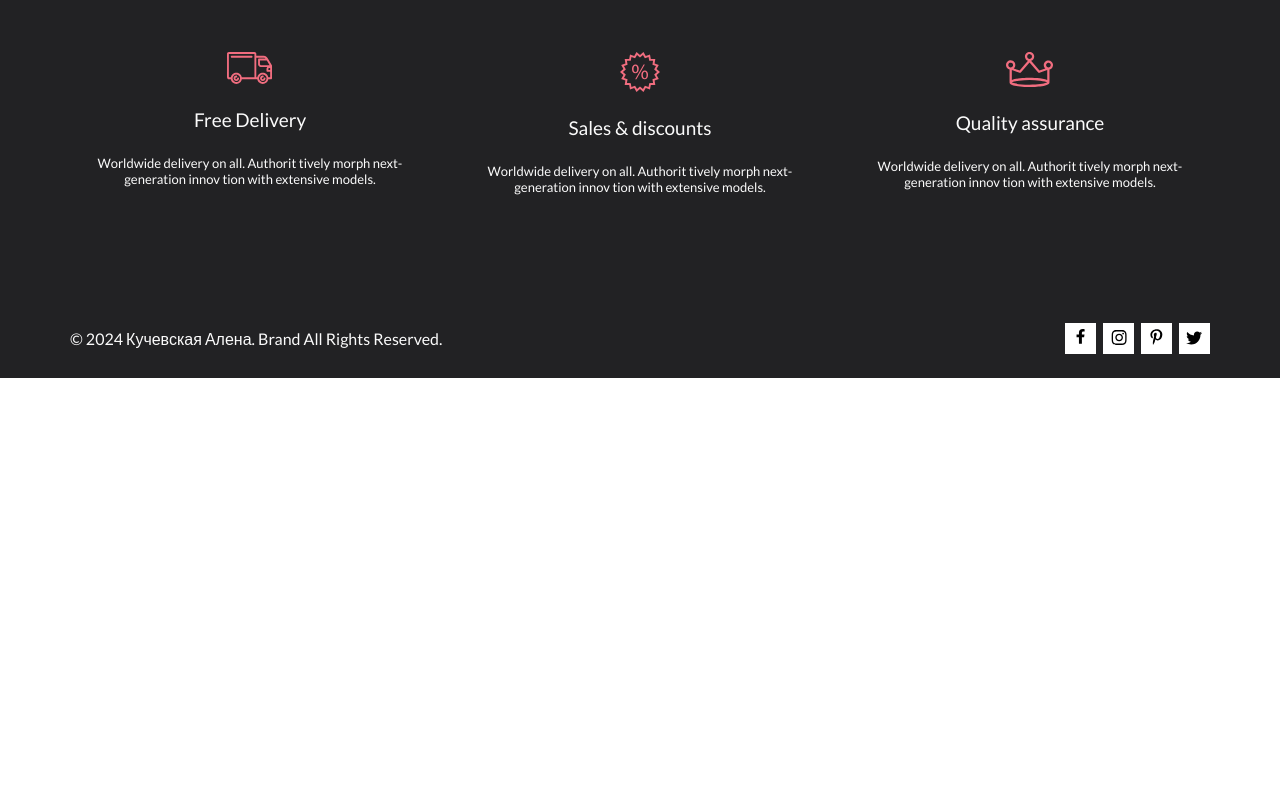
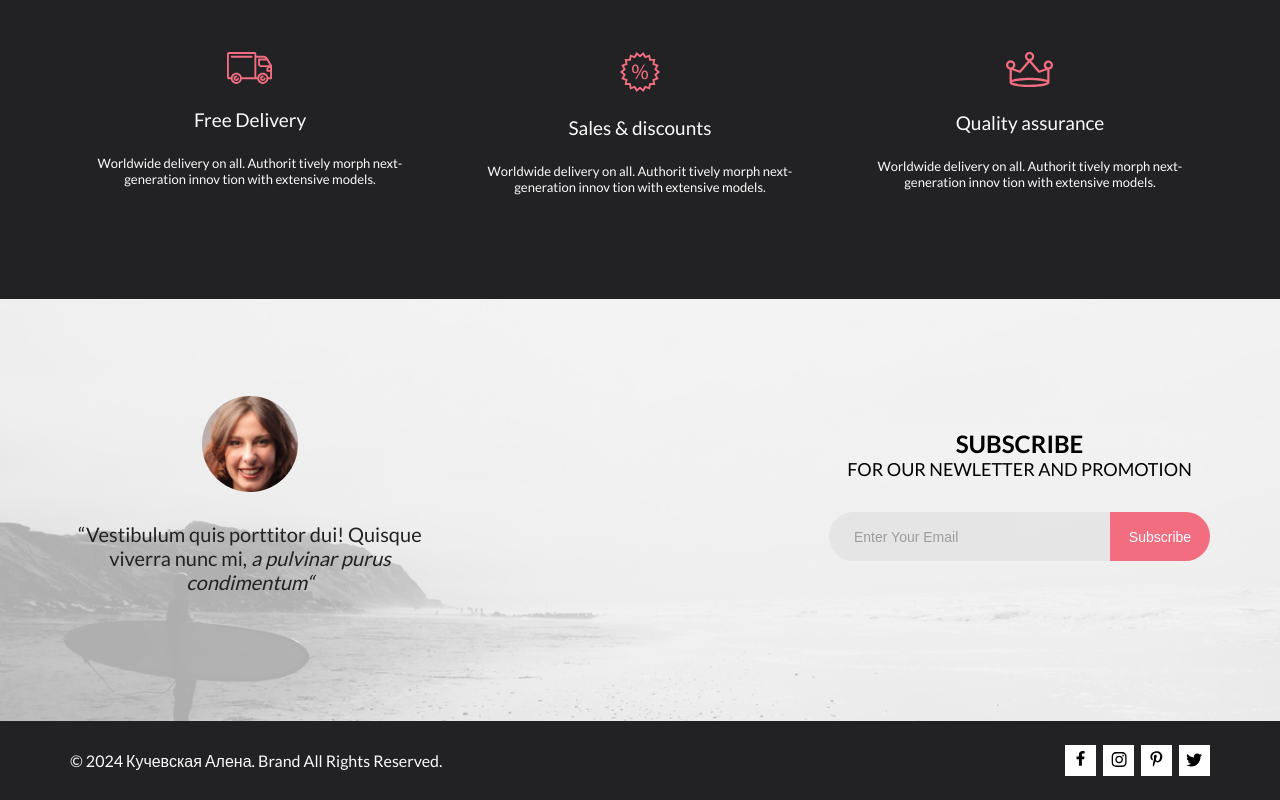
Before and after one commit to AKuchevskaya/web_dz, a plain HTML site: page dz_07/index.html in a window 1280 px wide. Shown: the part 3021-3821 px from the top of the page. Before the commit the page ends 3399 px from the top, so only its background shows below. Drawn offline with Linux system fonts and the light colour scheme.

Commit message:
Добавила секцию reviews

```diff
--- a/dz_07/index.html
+++ b/dz_07/index.html
@@ -163,10 +163,25 @@
 			</article>
 		</section>
 		<section class="reviews container">
-			<img class="reviews__face">
-			<p class="reviews__text">
-			</p>
-			<form action=""></form>
+			<div class="review__item">
+				<img class="review__item_face" src="img/face.png" alt="girl face">
+				<p class="review__item_text">
+					“Vestibulum quis porttitor dui! Quisque viverra nunc mi,
+					<span>
+						a pulvinar purus condimentum“
+					</span>
+				</p>
+			</div>
+			<form class="form">
+				<label class="form__label" for="name">
+					<h2>SUBSCRIBE</h2>
+					<p class="form__label_text">FOR OUR NEWLETTER AND PROMOTION</p>
+				</label>
+				<div class="form__box">
+					<input class="form__input" type="text" id="name" name="submitted-name" autocomplete="name" placeholder="Enter Your Email"/>
+					<button class="form__button">Subscribe</button>
+				</div>
+			</form>
 		</section>
 		<footer class="footer container">
 			<p class="footer__copyright">&copy; 2024 Кучевская Алена. Brand  All Rights Reserved.</p>
--- a/dz_07/style.css
+++ b/dz_07/style.css
@@ -100,8 +100,6 @@ a {
 	content: " ";
 	position: absolute;
 	top: 0;
-	right: 0;
-	bottom: 0;
 	left: 0;
 	background: rgba(33, 22, 22, 0.7);
 	width: 100%;
@@ -255,6 +253,87 @@ a {
 	text-align: center;
 	color: #FBFBFB;
 }
+.reviews{
+	background: center / cover no-repeat url(./img/serf.png);
+	padding-top: 97px;
+	padding-bottom: 127px;
+	position: relative;
+	z-index: -1;
+	display: flex;
+	justify-content: space-between;
+    align-items: center;
+}
+.reviews::before{
+	content: " ";
+	width: 100%;
+	height: 100%;
+	position: absolute;
+	z-index: -1;
+	top: 0;
+	left: 0;
+	background: rgba(244, 244, 244, 0.7);
+
+}
+.review__item{
+	display: grid;
+	justify-items: center;
+	gap: 30px;
+	max-width: 360px;
+}
+.review__item_face{
+	width: 96px;
+	height: 96px;
+}
+.review__item_text{
+	font-weight: 400;
+	font-size: 20px;
+	text-align: center;
+	color: #222224;
+}
+.review__item_text span {
+	font-style: italic;
+}
+.form {
+	display: grid;
+	justify-items: center;
+	gap: 32px;
+	text-align: center;
+}
+.form__label h2 {
+	font-weight: 700;
+	font-size: 24px;
+}
+.form__label_text {
+	font-weight: 400;
+	font-size: 18px;
+}
+.form__box{
+	display: flex;
+}
+.form__input{
+	width: 256px;
+	height: 49px;
+	font-weight: 400;
+	font-size: 14px;
+	color: #222224;
+	opacity: 0.67;
+	border-radius: 25px 0 0 25px;
+	border: none;
+	background-color: #e1e1e1;
+	padding-left: 25px;
+
+}
+.form__button{
+	font-weight: 400;
+	font-size: 14px;
+	text-align: center;
+	color: #fff;
+	background-color: #f16d7f;
+	border-radius: 0 25px 25px 0;
+	border: none;
+	width: 100px;
+	height: 49px;
+}
 .footer {
 	background-color: #222224;
 	display: flex;
@@ -280,9 +359,7 @@ a {
 	text-align: center;
     align-content: center;
 }
-.footer__link{
-	/* align-self: center; */
-}
+
 
 @media screen and (max-width: 768px) {
 	.top {
@@ -338,6 +415,14 @@ a {
 	}
 	.advantages__text {
 		font-weight: 300;
+	}
+	.reviews{
+		background: left / cover no-repeat url(./img/serf.png);
+		padding-top: 64px;
+		padding-bottom: 140px;
+		display: grid;
+		gap: 48px;
+		justify-content: center;
 	}
 	.footer__copyright{
 		padding-left: 16px;
@@ -408,6 +493,34 @@ a {
 	.advantages__text {
 		font-size: 13px;
 	}
+	.reviews{
+		padding-bottom: 109px;
+		gap: 59px;
+	}
+	.review__item_face{
+		width: 91px;
+		height: 91px;
+	}
+	.review__item_text{
+		font-size: 18px;
+	}
+	.form {
+		gap: 22px;
+	}
+	.form__label_text {
+		font-size: 14px;
+	}
+	.form__input{
+		width: 230px;
+		height: 46px;
+		border-radius: 23px 0 0 23px;
+		padding-left: 20px;
+	}
+	.form__button{
+		border-radius: 0 23px 23px 0;
+		width: 95px;
+		height: 46px;
+	}
 	.footer {
 		flex-direction: column-reverse;
 		gap: 40px;
```
